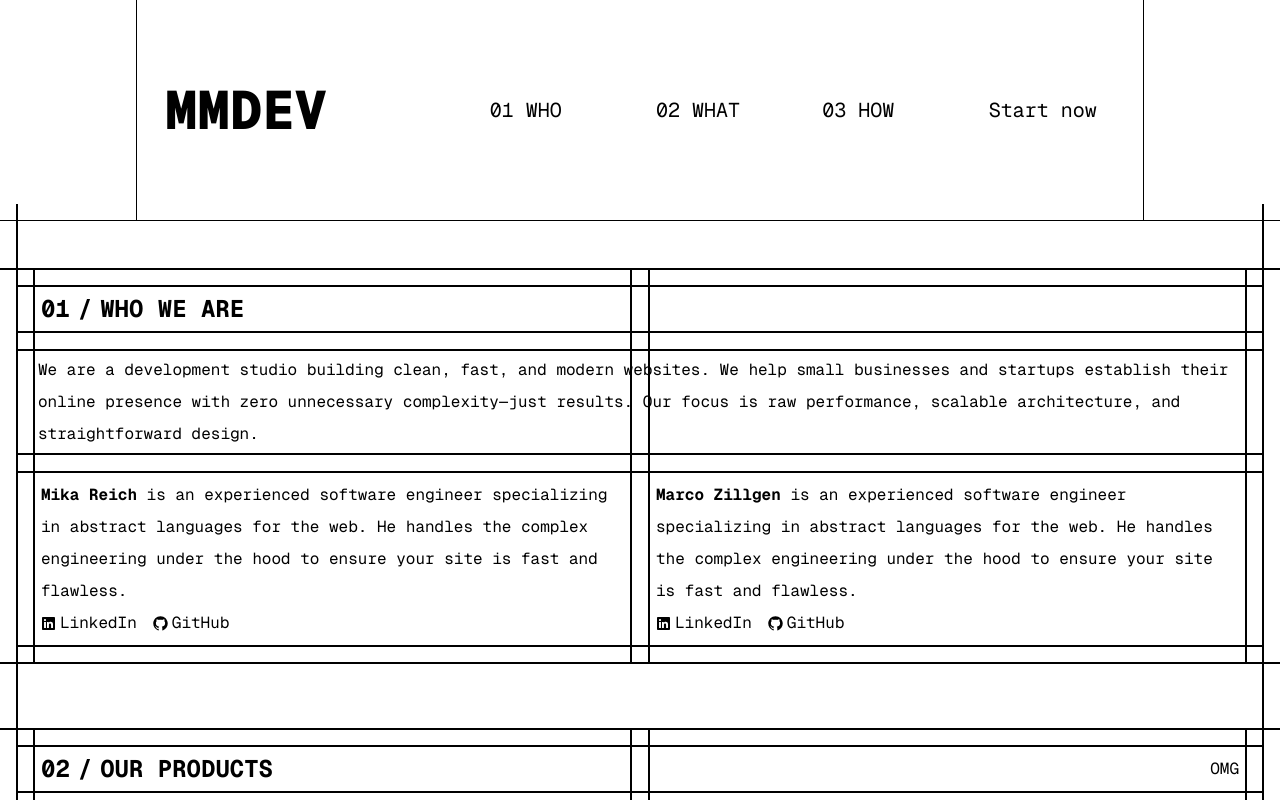
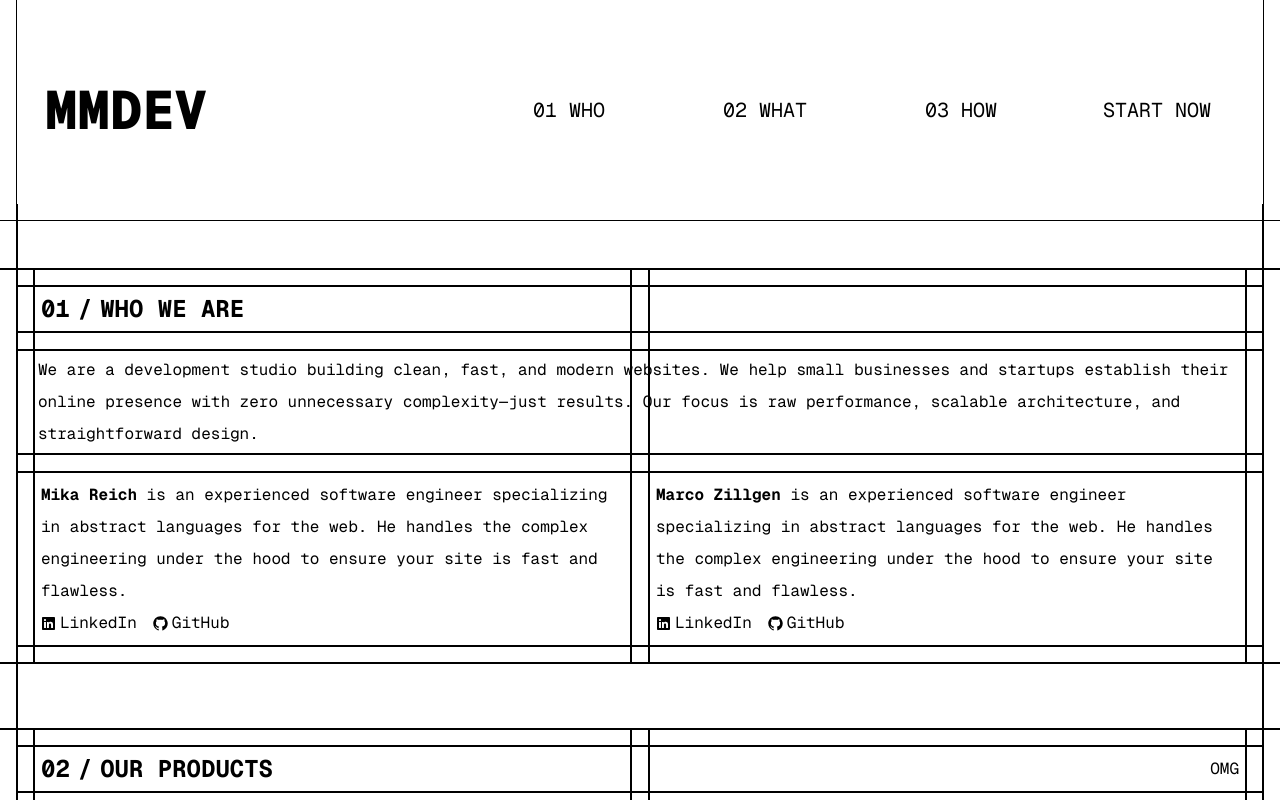
Before and after one commit to mikareich/mmdev-brand, a Next.js app: page / in a window 1280 px wide. Shown: the top 800 px of the page. Built offline with nearby package versions, Linux system fonts and the light colour scheme.

Commit message:
feat: responsive header design

```diff
--- a/src/components/Header.tsx
+++ b/src/components/Header.tsx
@@ -1,11 +1,84 @@
 "use client";
-import { useEffect } from "react";
+import { useEffect, useState } from "react";
 import LinkButton from "./LinkButton";
 import Button from "./Button";
+import { HamburgerMenuIcon, Cross1Icon } from "@radix-ui/react-icons";
 
 const HEADER_SHRINK_SCROLL_DISTANCE = 100;
 
+const navLinks = [
+  { label: "01 WHO", href: "/#who-we-are" },
+  { label: "02 WHAT", href: "/#our-products" },
+  { label: "03 HOW", href: "" },
+];
+
+interface NavProps {
+  onNavClick?: () => void;
+}
+
+function DesktopHeaderNav() {
+  return (
+    <div className="hidden lg:flex gap-4 w-full max-w-200 px-4 items-center">
+      {navLinks.map((link) => (
+        <LinkButton
+          key={link.label}
+          href={link.href}
+          className="text-xl w-full text-center"
+          variant="Ghost"
+        >
+          {link.label}
+        </LinkButton>
+      ))}
+      <LinkButton
+        href=""
+        className="text-xl w-full text-center"
+        variant="Filled"
+      >
+        START NOW
+      </LinkButton>
+    </div>
+  );
+}
+
+function MobileHeaderNav({
+  isOpen,
+  onNavClick,
+}: {
+  isOpen: boolean;
+  onNavClick: () => void;
+}) {
+  if (!isOpen) return null;
+
+  return (
+    <div className="lg:hidden absolute top-full left-0 right-0 bg-taupe-100 border-b border-taupe-300 shadow-lg animate-in fade-in slide-in-from-top-2 duration-200">
+      <div className="px-4 py-4 space-y-3 border-t border-taupe-300">
+        {navLinks.map((link) => (
+          <LinkButton
+            key={link.label}
+            href={link.href}
+            className="block text-center py-2"
+            variant="Outline"
+            onClick={onNavClick}
+          >
+            {link.label}
+          </LinkButton>
+        ))}
+        <LinkButton
+          href=""
+          className="block text-center py-2 w-full"
+          variant="Filled"
+          onClick={onNavClick}
+        >
+          Start now
+        </LinkButton>
+      </div>
+    </div>
+  );
+}
+
 export default function Header() {
+  const [isMobileMenuOpen, setIsMobileMenuOpen] = useState(false);
+
   useEffect(() => {
     const onScroll = () => {
       const progress = Math.min(
@@ -17,45 +90,60 @@ export default function Header() {
         String(progress),
       );
     };
+
     onScroll();
     window.addEventListener("scroll", onScroll, { passive: true });
-    return () => window.removeEventListener("scroll", onScroll);
+
+    return () => {
+      window.removeEventListener("scroll", onScroll);
+    };
   }, []);
 
+  const scrollTop = () => {
+    window.scrollTo({ top: 0, behavior: "smooth" });
+  };
+
+  const toggleMobileMenu = () => {
+    setIsMobileMenuOpen(!isMobileMenuOpen);
+  };
+
+  const closeMobileMenu = () => {
+    setIsMobileMenuOpen(false);
+  };
+
   return (
-    <header className="fixed top-0 left-0 z-50 px-34 bg-taupe-100 w-full border-b border-taupe-300">
-      <div className="header px-4 flex justify-between items-center w-full border-taupe-300 border-x h-full">
-        <div className="min-w-fit w-1/2">
+    <header className="fixed top-0 left-0 z-50 px-auto bg-taupe-100 w-full border-b border-taupe-300">
+      <div className="px-4 w-full h-full m-auto container">
+        <div className="header flex justify-between items-center w-full border-taupe-300 border-x h-full">
+          <div className="min-w-fit px-4">
             <Button
-            onClick={() => window.scrollTo({ top: 0, behavior: "smooth" })}
+              onClick={scrollTop}
               variant="Ghost"
               className="header-title font-extrabold text-taupe-600"
             >
               MMDEV
             </Button>
           </div>
-        <div className="flex gap-4 w-full max-w-200">
-          <LinkButton
-            href="/#who-we-are"
-            className="text-xl w-full"
-            variant="Ghost"
+
+          <DesktopHeaderNav />
+
+          <button
+            onClick={toggleMobileMenu}
+            className="lg:hidden p-2 mr-4 rounded-lg transition-colors"
+            aria-label="Toggle menu"
           >
-            01 WHO
-          </LinkButton>
-          <LinkButton
-            href="/#our-products"
-            className="text-xl w-full"
-            variant="Ghost"
-          >
-            02 WHAT
-          </LinkButton>
-          <LinkButton href="" className="text-xl w-full" variant="Ghost">
-            03 HOW
-          </LinkButton>
-          <LinkButton href="" className="text-xl w-full" variant="Filled">
-            Start now
-          </LinkButton>
+            {isMobileMenuOpen ? (
+              <Cross1Icon className="w-6 h-6 text-taupe-600" />
+            ) : (
+              <HamburgerMenuIcon className="w-6 h-6 text-taupe-600" />
+            )}
+          </button>
         </div>
+
+        <MobileHeaderNav
+          isOpen={isMobileMenuOpen}
+          onNavClick={closeMobileMenu}
+        />
       </div>
     </header>
   );
```
Lines whose indentation alone changed are shown as unchanged.
